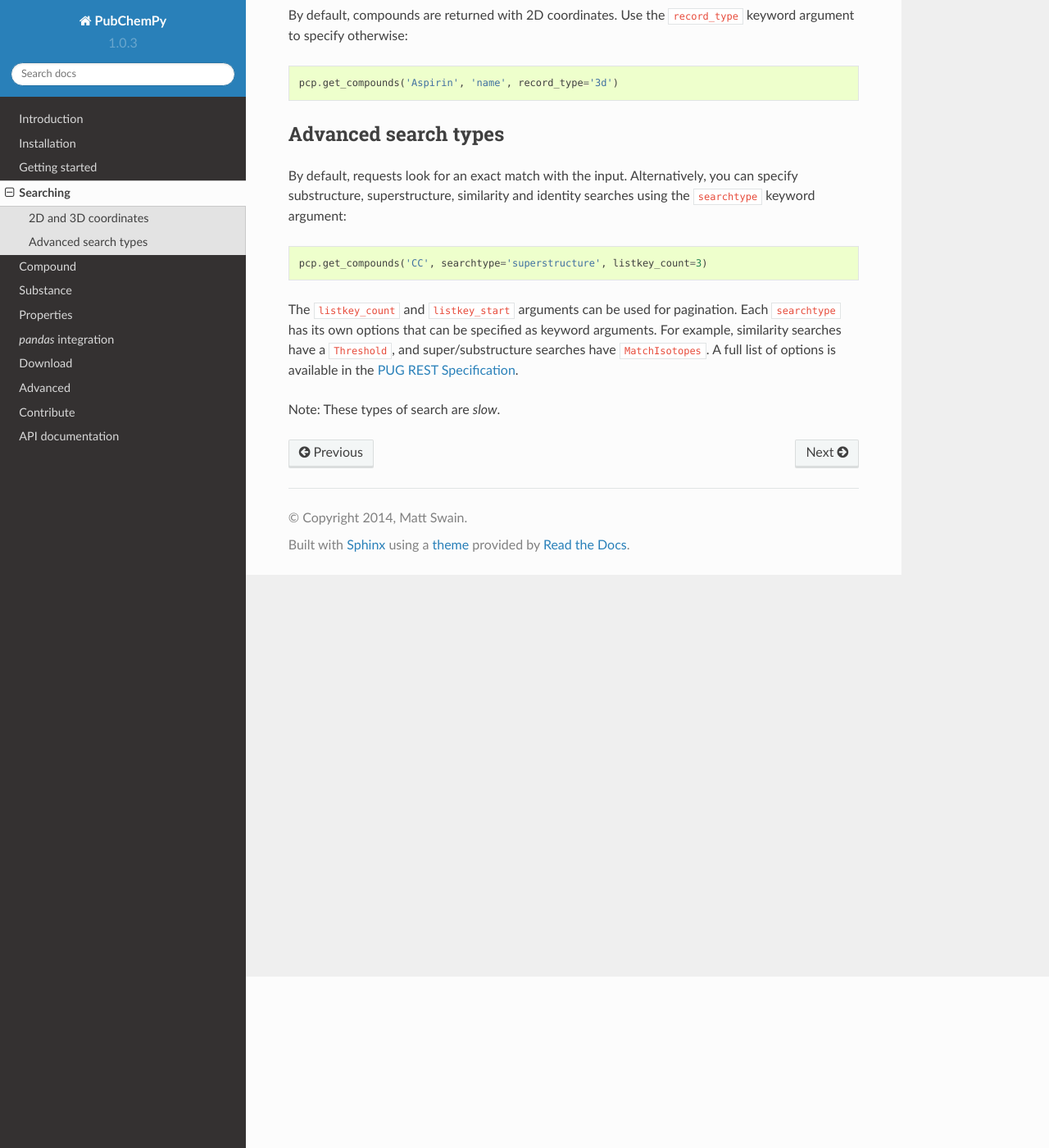
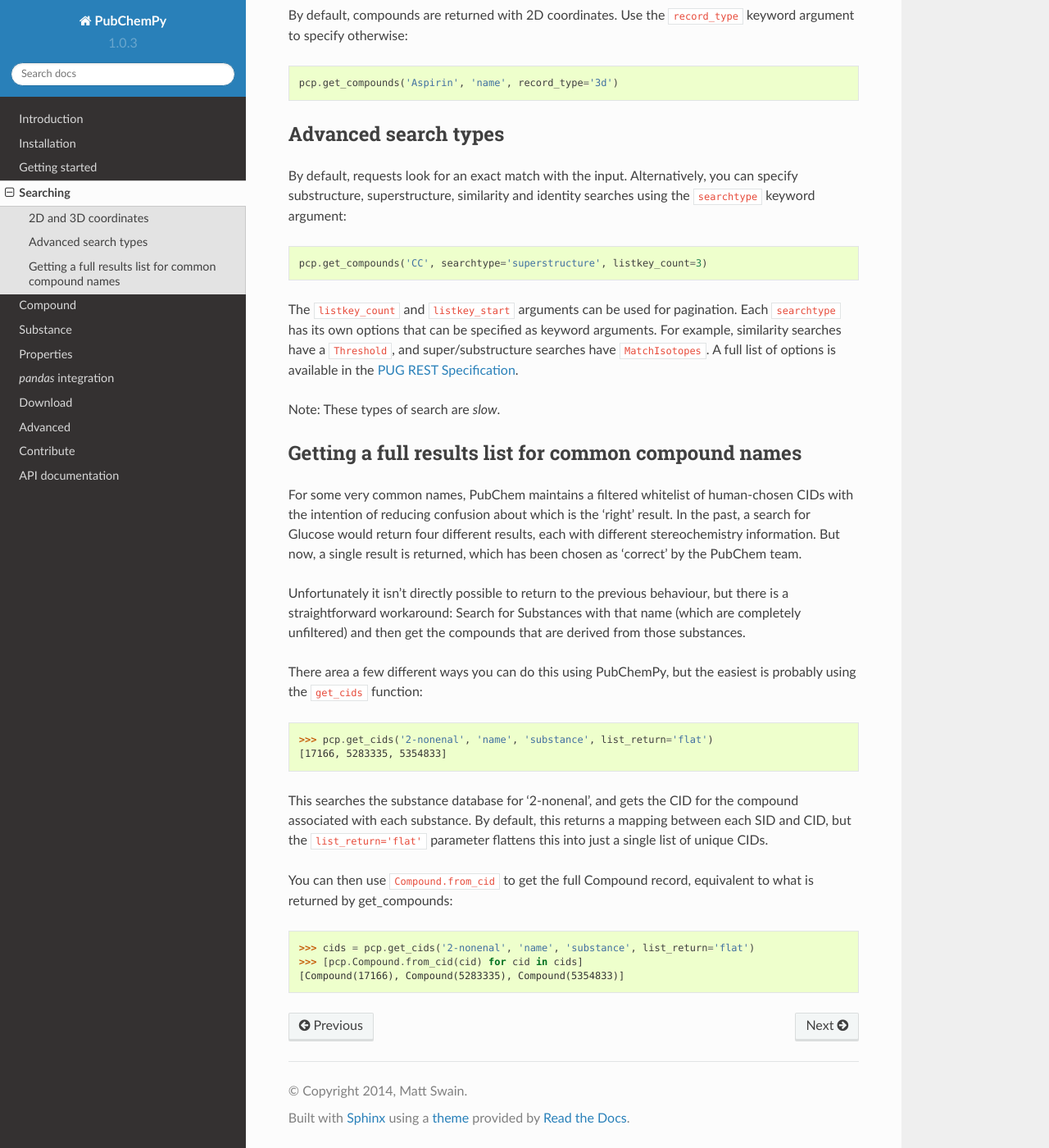
Before and after one commit to mcs07/PubChemPy, a Sphinx documentation site: the page built from docs/source/guide/searching.rst, in a window 1280 px wide and 1400 px high, scrolled down 209 px. Shown: the whole window at 82% size. Built offline with Sphinx 7.4.7 and the Read the Docs theme 2.0.0, drawn with Linux system fonts in a browser that asks for light colours.

Commit message:
Add name filtering info to docs - fixes #12

```diff
--- a/docs/source/guide/searching.rst
+++ b/docs/source/guide/searching.rst
@@ -26,5 +26,33 @@
 
 Note: These types of search are *slow*.
 
+Getting a full results list for common compound names
+-----------------------------------------------------
+
+For some very common names, PubChem maintains a filtered whitelist of human-chosen CIDs with the intention of reducing
+confusion about which is the 'right' result. In the past, a search for Glucose would return four different results,
+each with different stereochemistry information. But now, a single result is returned, which has been chosen as
+'correct' by the PubChem team.
+
+Unfortunately it isn't directly possible to return to the previous behaviour, but there is a straightforward workaround:
+Search for Substances with that name (which are completely unfiltered) and then get the compounds that are derived from
+those substances.
+
+There area a few different ways you can do this using PubChemPy, but the easiest is probably using the ``get_cids``
+function:
+
+    >>> pcp.get_cids('2-nonenal', 'name', 'substance', list_return='flat')
+    [17166, 5283335, 5354833]
+
+This searches the substance database for '2-nonenal', and gets the CID for the compound associated with each substance.
+By default, this returns a mapping between each SID and CID, but the ``list_return='flat'`` parameter flattens this into
+just a single list of unique CIDs.
+
+You can then use ``Compound.from_cid`` to get the full Compound record, equivalent to what is returned by get_compounds:
+
+    >>> cids = pcp.get_cids('2-nonenal', 'name', 'substance', list_return='flat')
+    >>> [pcp.Compound.from_cid(cid) for cid in cids]
+    [Compound(17166), Compound(5283335), Compound(5354833)]
+
 
 .. _`PUG REST Specification`: https://pubchem.ncbi.nlm.nih.gov/pug_rest/PUG_REST.html
```
